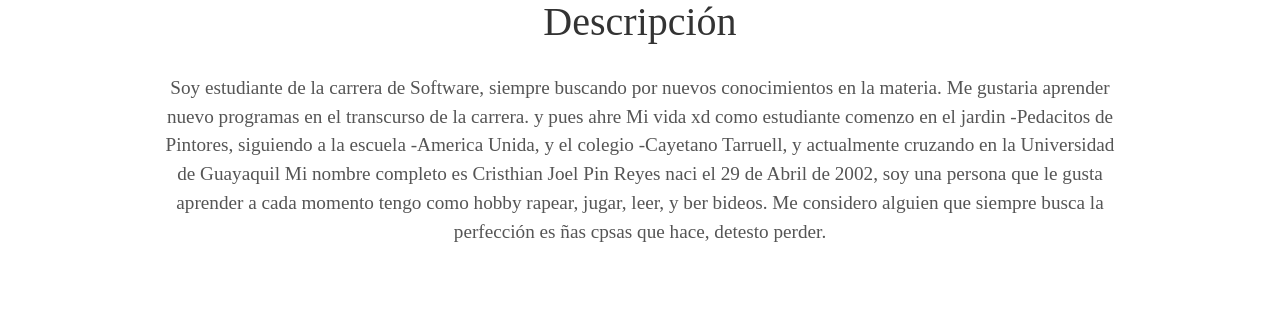
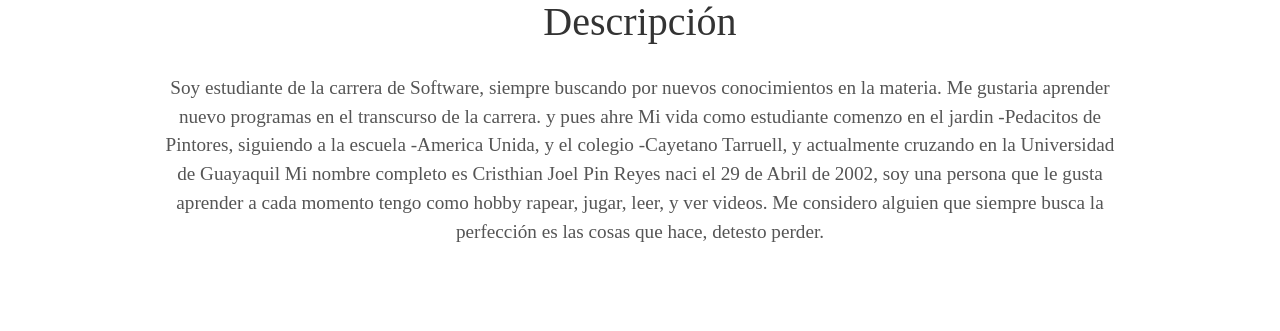
Before and after one commit to cristhianpin/crispin, a Jekyll site: the page built from index.html, in a window 1280 px wide. Shown: the part 983-1314 px from the top of the page. Built offline with Jekyll 4.4.1, drawn with Linux system fonts in a browser that asks for light colours; some web fonts are replaced.

Commit message:
Update _config.yml

```diff
--- a/_config.yml
+++ b/_config.yml
@@ -7,8 +7,8 @@ description:
 # User settings
 username: Cristhian pin
 user_description: Soy estudiante de la carrera de Software, siempre buscando por nuevos conocimientos en la materia. Me gustaria aprender nuevo programas en el transcurso de la carrera. y pues ahre
- Mi vida xd como estudiante comenzo en el jardin -Pedacitos de Pintores, siguiendo a la escuela -America Unida, y el colegio -Cayetano Tarruell, y actualmente cruzando en la Universidad de Guayaquil
- Mi nombre completo es Cristhian Joel Pin Reyes naci el 29 de Abril de 2002, soy una persona que le gusta aprender a cada momento tengo como hobby rapear, jugar, leer, y ber bideos. Me considero alguien que siempre busca la perfección es ñas cpsas que hace, detesto perder.
+ Mi vida como estudiante comenzo en el jardin -Pedacitos de Pintores, siguiendo a la escuela -America Unida, y el colegio -Cayetano Tarruell, y actualmente cruzando en la Universidad de Guayaquil
+ Mi nombre completo es Cristhian Joel Pin Reyes naci el 29 de Abril de 2002, soy una persona que le gusta aprender a cada momento tengo como hobby rapear, jugar, leer, y ver videos. Me considero alguien que siempre busca la perfección es las cosas que hace, detesto perder.
 
 email: Cristhianpin92@gmail.com
 #twitter_username: https://twitter.com/b0933f7febd24d2?s=09
```
